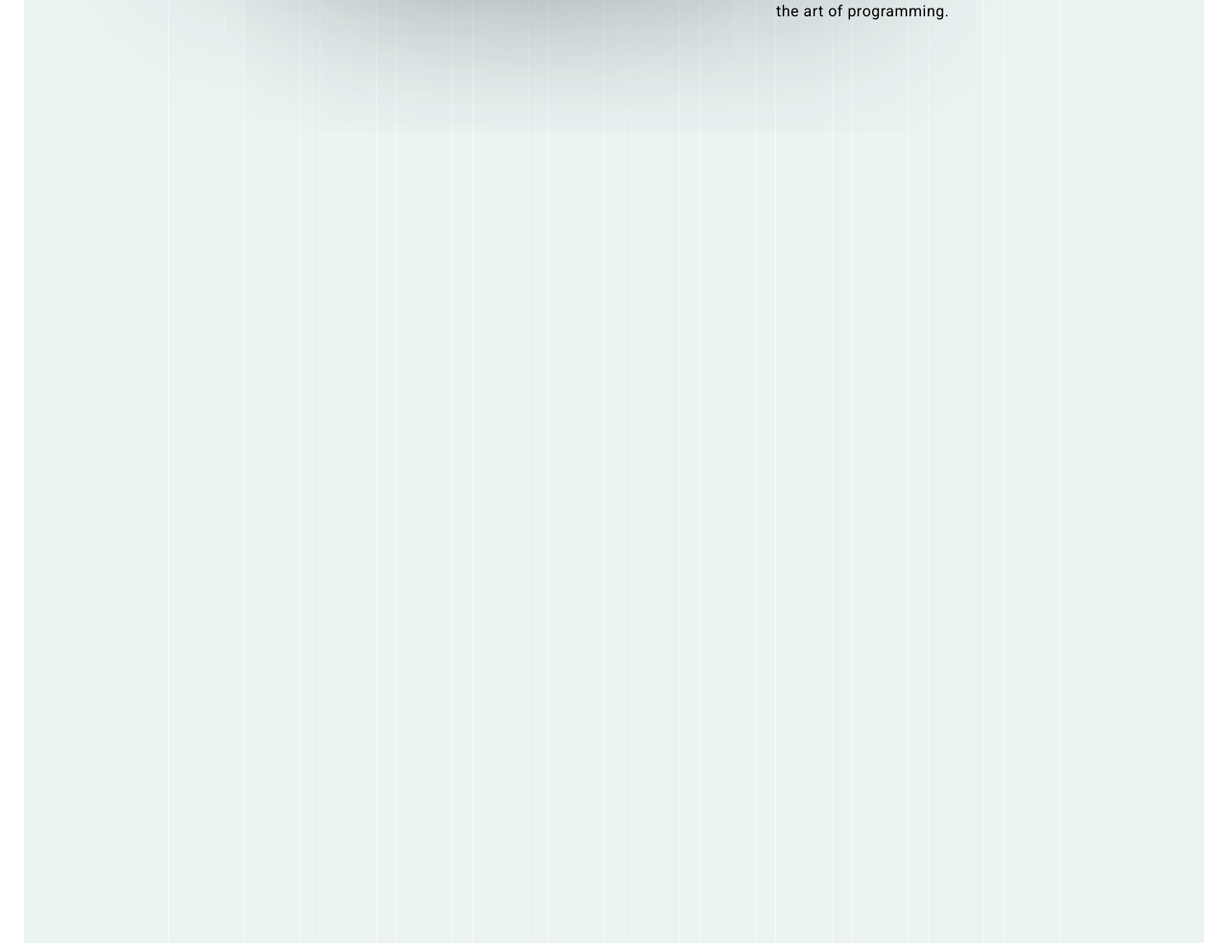
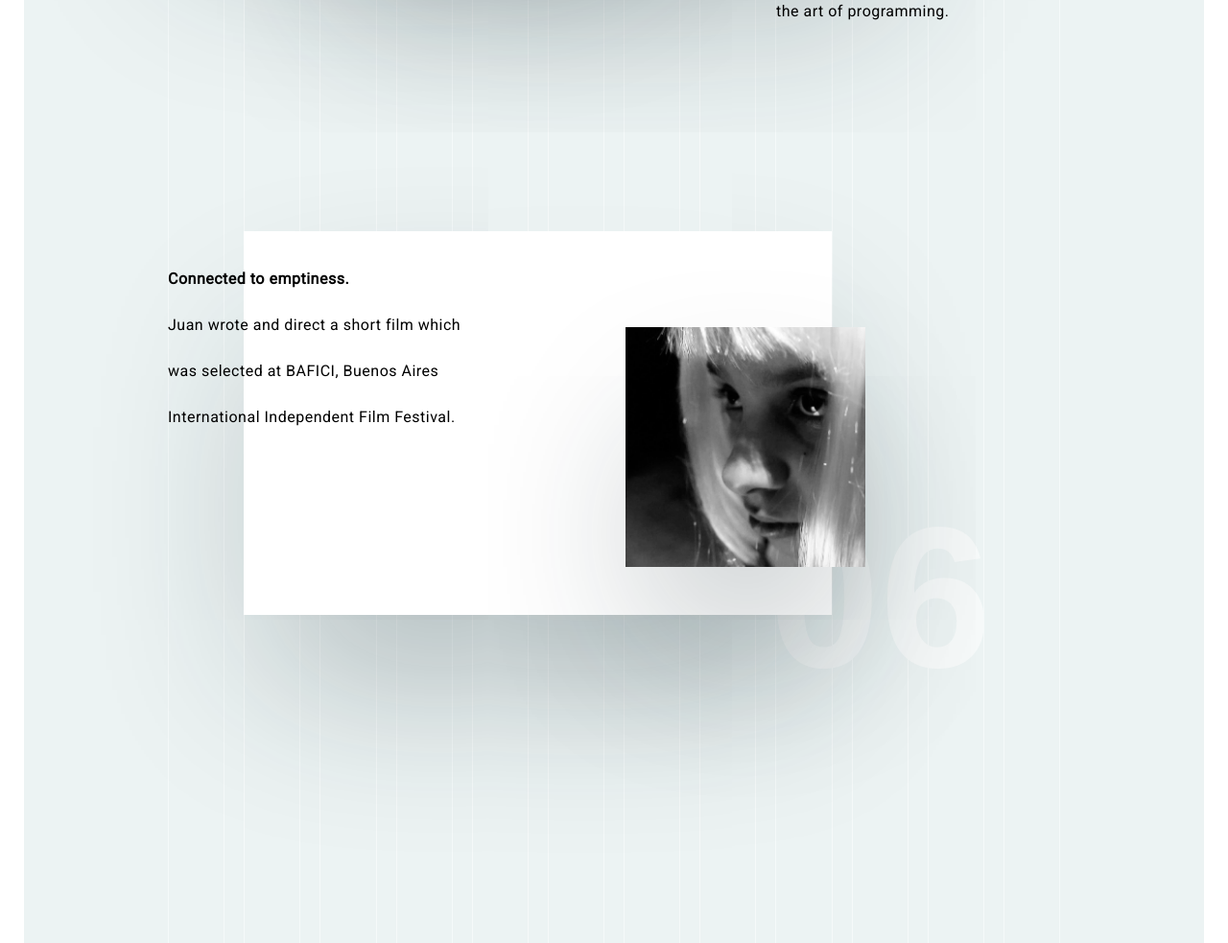
Before and after one commit to juansalvatore/juanSalvatorePortfolioWebsite, a PHP site: page /portfolio.php in a window 1280 px wide. Shown: the part 3419-4402 px from the top of the page at 96% size. Run offline with PHP 8.4, Linux system fonts and the light colour scheme; some libraries are stand-ins or nearby versions.

Commit message:
Add audiovisual section

```diff
--- a/portfolio.php
+++ b/portfolio.php
@@ -81,7 +81,12 @@
             <p><strong>Harvard's CS50 course.</strong><br> Juan finished Harvard University's introduction to the intellectual enterprises of computer science and the art of programming.</p>
           </div>
         </div>
-      </div>
+        <h3 class="six">06</h3>
+        <div class="audiovisualSection">
+          <img src='img/girl.png' alt="">
+          <p><strong>Connected to emptiness.</strong><br> Juan wrote and direct a short film which was selected at BAFICI, Buenos Aires International Independent Film Festival.</p>
+        </div>
+
 
     </div>
 
--- a/styles/portfolio-style.sass
+++ b/styles/portfolio-style.sass
@@ -214,7 +214,7 @@ body
       font-family: 'Roboto', sans-serif
       line-height: 48px
       letter-spacing: 0.5px
-      width: 305px
+      width: 285px
 .five
   position: absolute
   top: 2693px
@@ -222,3 +222,36 @@ body
   font-size: 209px
   margin-left: 716px
   color: #F6F9F9
+
+.audiovisualSection
+  position: absolute
+  top: 3660px
+  margin-left: 89px;
+  width: 613px;
+  height: 400px
+  background-color: white
+  box-shadow: 1px 90px 180px -30px rgba(20,39,48,0.3)
+
+  p
+    position: relative
+    left: -79px
+    top: 10px
+    font-family: 'Roboto', sans-serif
+    line-height: 48px
+    letter-spacing: 0.5px
+    width: 335px
+
+  img
+    position: absolute
+    width: 250px
+    box-shadow: 1px 90px 180px -30px rgba(20,39,48,0.3)
+    left: 398px
+    top: 100px
+
+.six
+  position: absolute
+  top: 3713px
+  font-family: helvetica
+  font-size: 209px
+  margin-left: 636px
+  color: #F6F9F9
```
Also changed, not shown: img/girl.png (added), img/syria.jpg (added), styles/portfolio-style.min.css.
